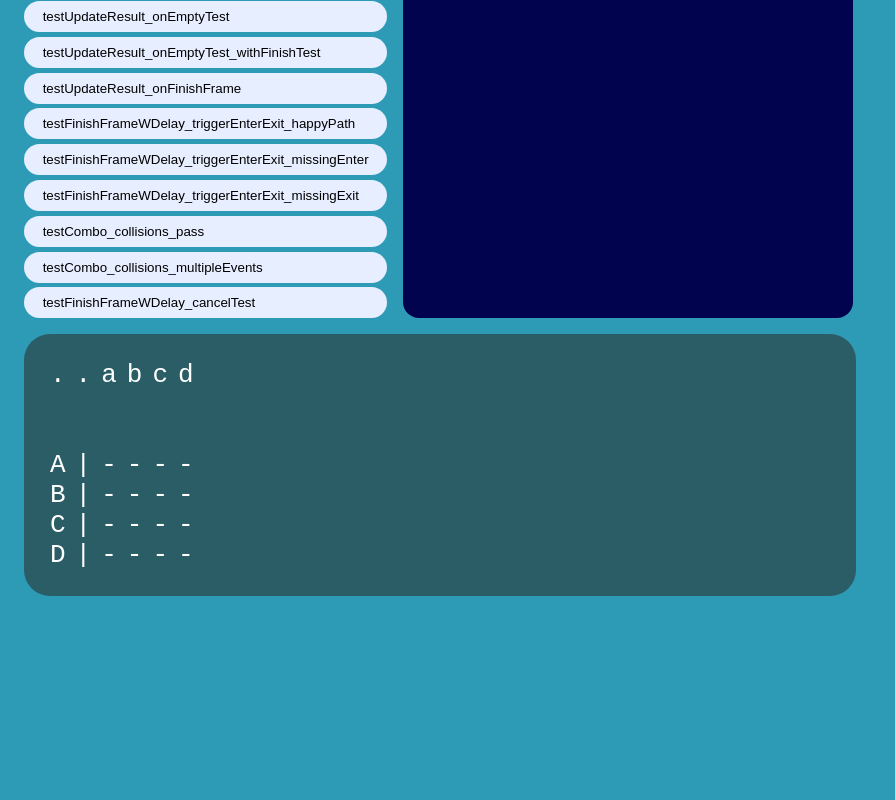
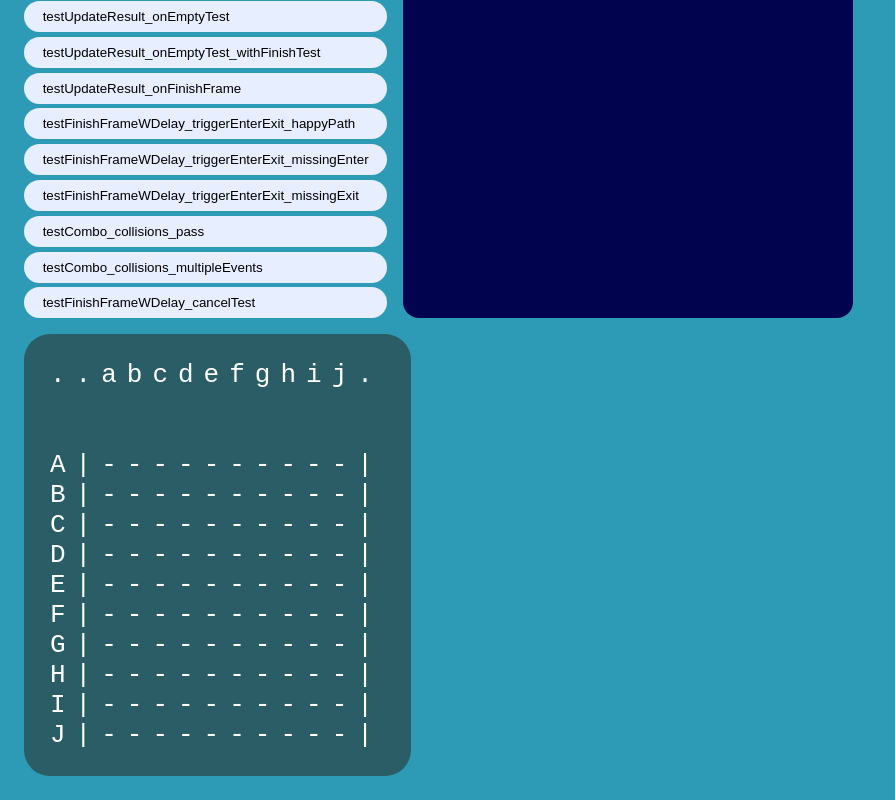
Before and after one commit to p-sun/zest, a website built with Parcel: page index.html in a window 1280 px wide. Shown: the part 560-1360 px from the top of the page, without its empty margins (0-895 px from the left). Before the commit the page ends 1180 px from the top, so only its background shows below. Built offline with nearby package versions, Linux system fonts and the light colour scheme.

Commit message:
fix: Add pipe at then end of grid, so <mark>s will be square.

```diff
--- a/src/GridData.ts
+++ b/src/HorizonUtils/GridData.ts
@@ -1,5 +1,5 @@
 /* -------------------------------------------------------------------------- */
-/*                                   Grid.ts                                  */
+/*                                 GridData.ts                                */
 /* -------------------------------------------------------------------------- */
 
 export type GridSize = {
@@ -14,6 +14,14 @@ export type CellPosition = {
 
 export function CellPositionEqual(a: CellPosition, b: CellPosition) {
   return a.row === b.row && a.column === b.column
+}
+
+export function GridLabelForRow(n: number) {
+  return String.fromCharCode(65 + n) // Uppercase
+}
+
+export function GridLabelForColumn(n: number) {
+  return n > 17 ? String.fromCharCode(65 + n) : String.fromCharCode(97 + n)
 }
 
 export type Direction = 'up' | 'down' | 'left' | 'right'
@@ -34,6 +42,44 @@ export class GridData {
 
   moveSelectedCellPosIn(direction: Direction) {
     this.selectedPos = this._cellPosForDirection(direction)
+  }
+
+  setCharAt(cellPos: CellPosition, char: string) {
+    if (char.length > 1) {
+      this.gridData[cellPos.row][cellPos.column] = char
+    } else {
+      console.log(
+        `ERROR in setCharAt: expected 1 char value, but got ${char}, which has length of ${char.length}`
+      )
+    }
+  }
+
+  getText(isHorizon: boolean = true): string {
+    let twoSpaces = isHorizon ? '  ' : '..'
+    let str = '<mspace=4.8em><mark=#00000000>' + twoSpaces
+    str += this._columnHeaders()
+    // Add an extra char to account for the '|' at the end
+    // of other lines, since Horizon Text is center aligned
+    str += '<color=#00000000>.</color>'
+    str += '<br><br>'
+
+    this.forEachCell((cellPos) => {
+      if (cellPos.column === 0) {
+        str += '<br>' + GridLabelForRow(cellPos.row) + '|'
+      }
+      const isSelectedCell = CellPositionEqual(cellPos, this.selectedPos)
+      if (isSelectedCell) {
+        str += '<mark=#ffff0088>' // `<text style="color:yellow">` //
+      }
+      str += this.gridData[cellPos.row][cellPos.column]
+      if (isSelectedCell) {
+        str += '<mark=#00000000>' // '</text>'
+      }
+      if (cellPos.column === this.size.colCount - 1) {
+        str += '|'
+      }
+    })
+    return str
   }
 
   private _cellPosForDirection(direction: Direction): CellPosition {
@@ -59,37 +105,6 @@ export class GridData {
     }
   }
 
-  setCharAt(cellPos: CellPosition, char: string) {
-    if (char.length > 1) {
-      this.gridData[cellPos.row][cellPos.column] = char
-    } else {
-      console.log(
-        `ERROR in setCharAt: expected 1 char value, but got ${char}, which has length of ${char.length}`
-      )
-    }
-  }
-
-  getText(): string {
-    let str = '<mspace=4.8em><mark=#00000000>..'
-    str += this._columnHeaders()
-    str += '<br><br>'
-
-    this.forEachCell((cellPos) => {
-      if (cellPos.column === 0) {
-        str += '<br>' + this._uppercaseLetterForNum(cellPos.row) + '|'
-      }
-      const isSelectedCell = CellPositionEqual(cellPos, this.selectedPos)
-      if (isSelectedCell) {
-        str += '<mark=#ffff0088>' // `<text style="color:yellow">` //
-      }
-      str += this.gridData[cellPos.row][cellPos.column]
-      if (isSelectedCell) {
-        str += '<mark=#00000088>' // '</text>'
-      }
-    })
-    return str
-  }
-
   private forEachCell(fn: (cellPos: CellPosition) => void) {
     for (let row = 0; row < this.size.rowCount; row++) {
       for (let column = 0; column < this.size.colCount; column++) {
@@ -101,16 +116,8 @@ export class GridData {
   private _columnHeaders() {
     let columnNames = ''
     for (let i = 0; i < this.size.colCount; i++) {
-      columnNames += this._lowercaseLetterForNum(i)
+      columnNames += GridLabelForColumn(i)
     }
     return columnNames
   }
-
-  private _lowercaseLetterForNum(n: number) {
-    return String.fromCharCode(97 + n)
-  }
-
-  private _uppercaseLetterForNum(n: number) {
-    return String.fromCharCode(65 + n)
-  }
 }
--- a/src/index.ts
+++ b/src/index.ts
@@ -1,4 +1,4 @@
-import { GridData } from './GridData'
+import { GridData } from './HorizonUtils/GridData'
 import { ZTest, ZTestImpl, ZTestResult } from './Zest/ZTest'
 import {
   JestTestName,
@@ -8,7 +8,7 @@ import {
 } from './Zest/tests/ZTestExamples'
 
 function displayGridOn(element: Element, grid: GridData) {
-  element.innerHTML = grid.getText()
+  element.innerHTML = grid.getText(false)
 }
 
 function displayButtonsOn<T extends string>(
@@ -122,7 +122,7 @@ if (!appRoot || !buttonsGroup || !gridRoot) {
 }
 
 const main = new Main(appRoot, buttonsGroup)
-const gridText = new GridData({ rowCount: 4, colCount: 4 })
+const gridText = new GridData({ rowCount: 10, colCount: 10 })
 displayGridOn(gridRoot, gridText)
 
 document.onkeydown = function (e) {
--- a/styles.css
+++ b/styles.css
@@ -7,12 +7,8 @@
   padding: 1em;
 }
 
-.testResults {
-  /* width: 30em; */
-}
-
 .grid {
-  width: 30em;
+  width: 12.9em;
   letter-spacing: 10px;
 }
 
```
Also changed, not shown: src/Zest/tests/Data.json (deleted, +0 -5 lines).
